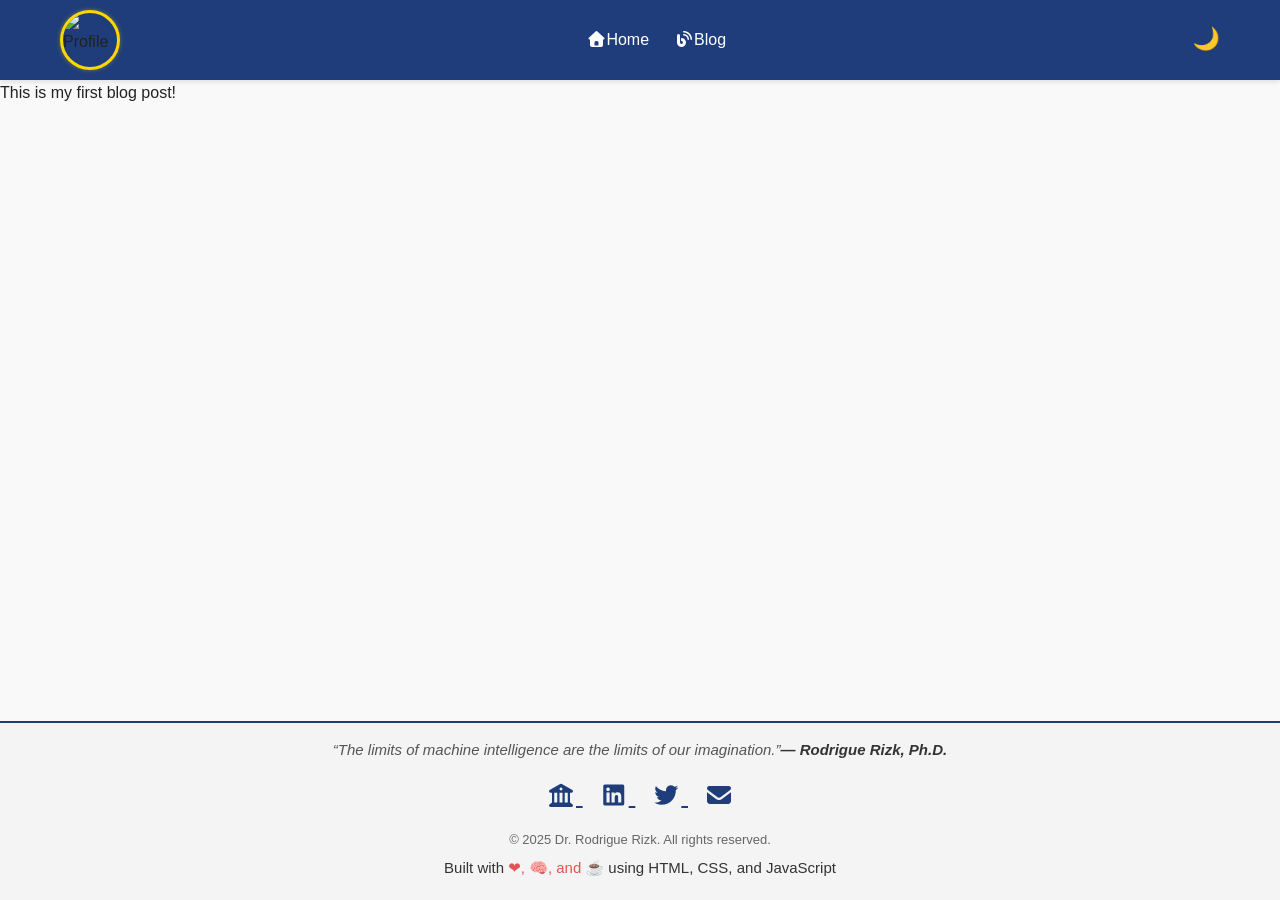
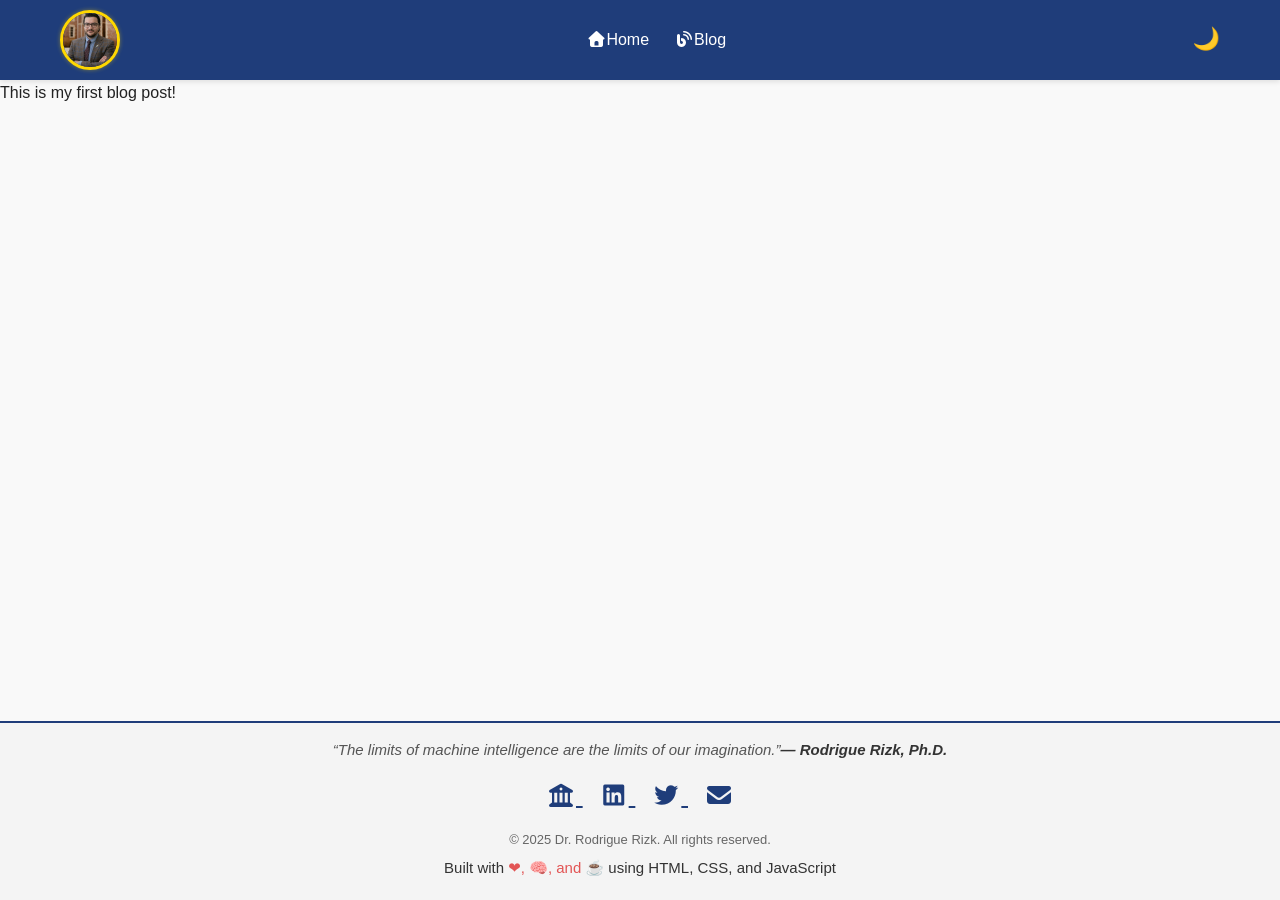
Before and after one commit to rodriguerizk/rodriguerizk.github.io, a Jekyll site: the page built from _posts/2025-11-16-my-first-post.md, in a window 1280 px wide. Built offline with Jekyll 4.4.1, drawn with Linux system fonts in a browser that asks for light colours; nearby versions of some CDN libraries.

Commit message:
Update default.html

```diff
--- a/_layouts/default.html
+++ b/_layouts/default.html
@@ -88,7 +88,7 @@
   <header>
     <nav class="navbar">
 
-    <img id="profilePic" src="assets/profile.jpg" alt="Profile" class="profile-pic">
+    <img id="profilePic" src="{{ site.baseurl }}/assets/profile.jpg" alt="Profile" class="profile-pic">
 
       <div class="menu-icon" onclick="toggleMenu()">☰</div>
       <ul class="nav-links" id="navLinks">
```
